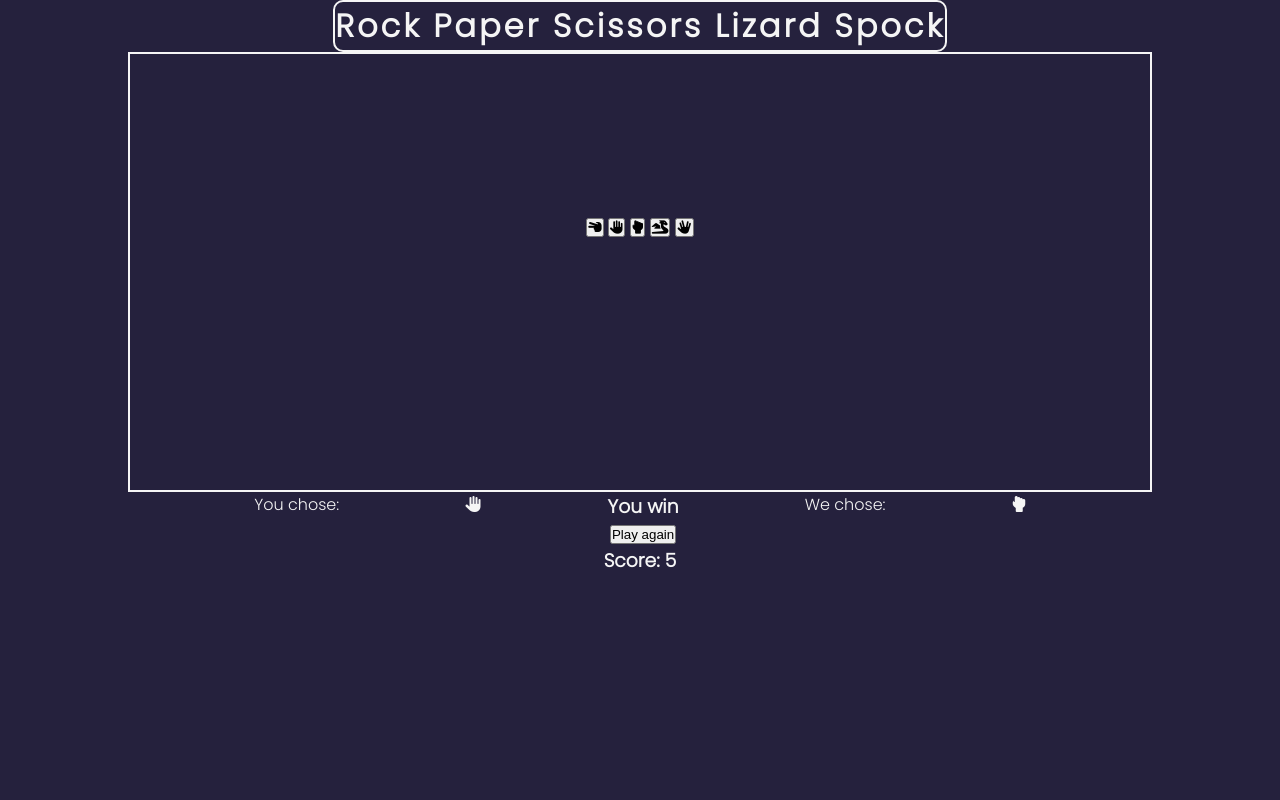
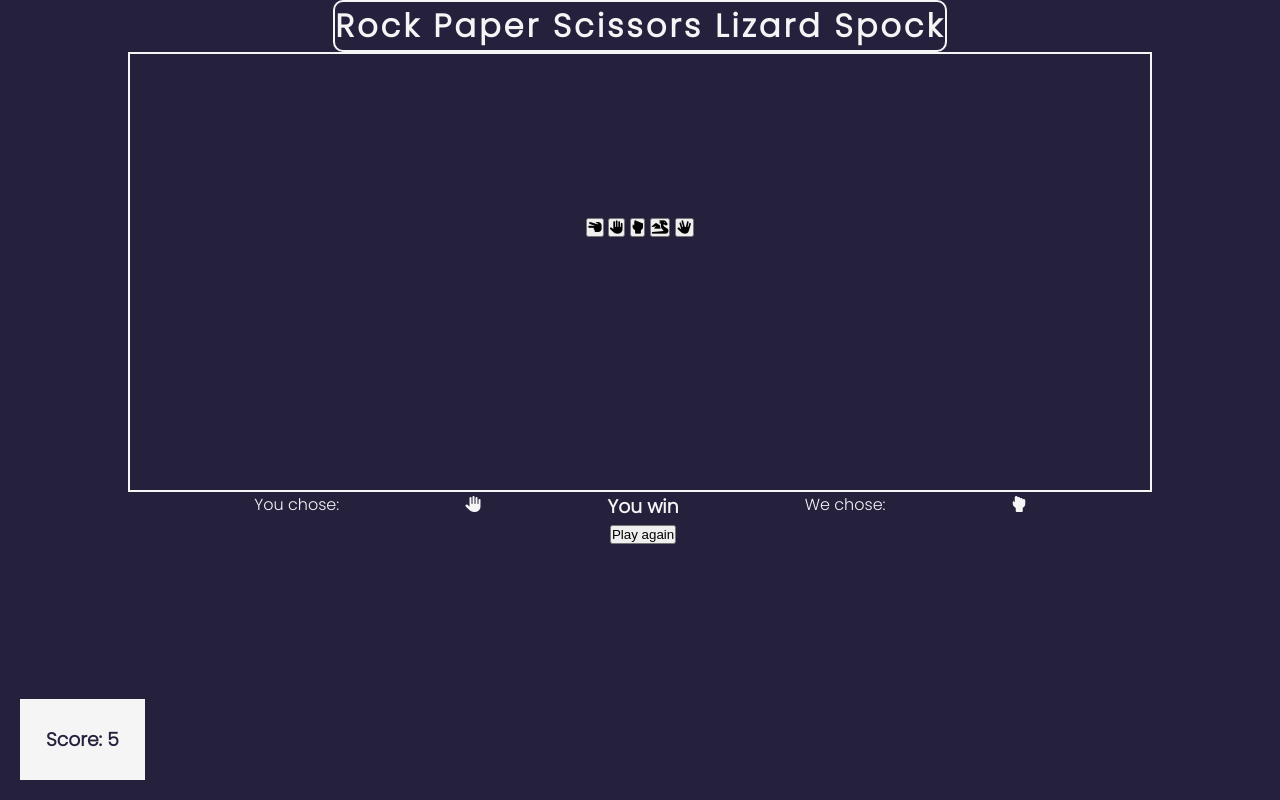
Before and after one commit to LookforLuke/R-P-S-L-S, a plain HTML site: page index.html in a window 1280 px wide. Drawn offline with Linux system fonts and the light colour scheme.

Commit message:
feat: score area styling

```diff
--- a/assets/css/style.css
+++ b/assets/css/style.css
@@ -60,3 +60,14 @@ h1 {
     margin-left: auto;
     margin-right: auto;
 }
+
+/*Score*/
+.score-area {
+    position: absolute;
+    left: 20px;
+    bottom: 20px;
+    color: rgb(37, 33, 61);
+    padding: 3vh;
+    border: 2px solid whitesmoke;
+    background-color: whitesmoke;
+}
```
